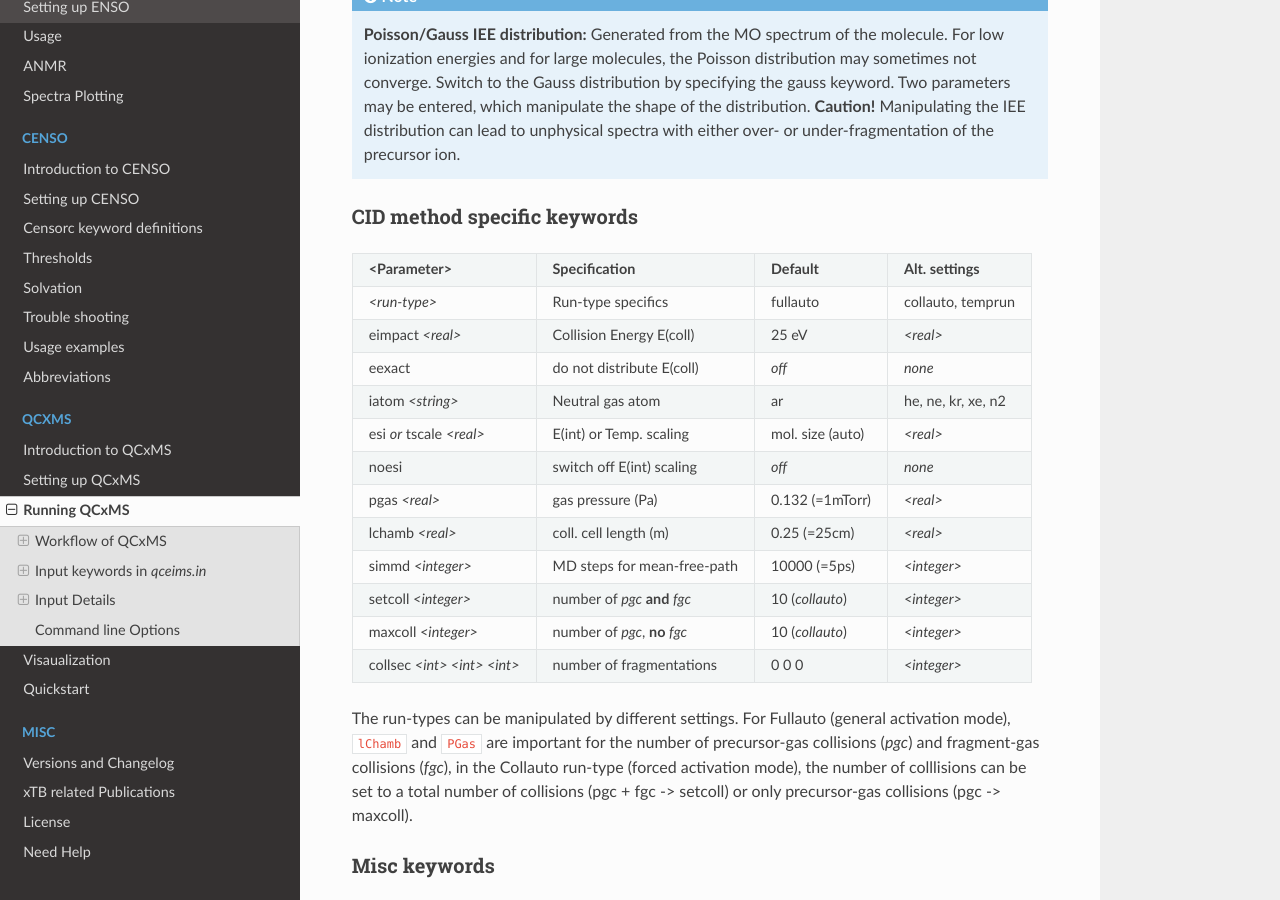
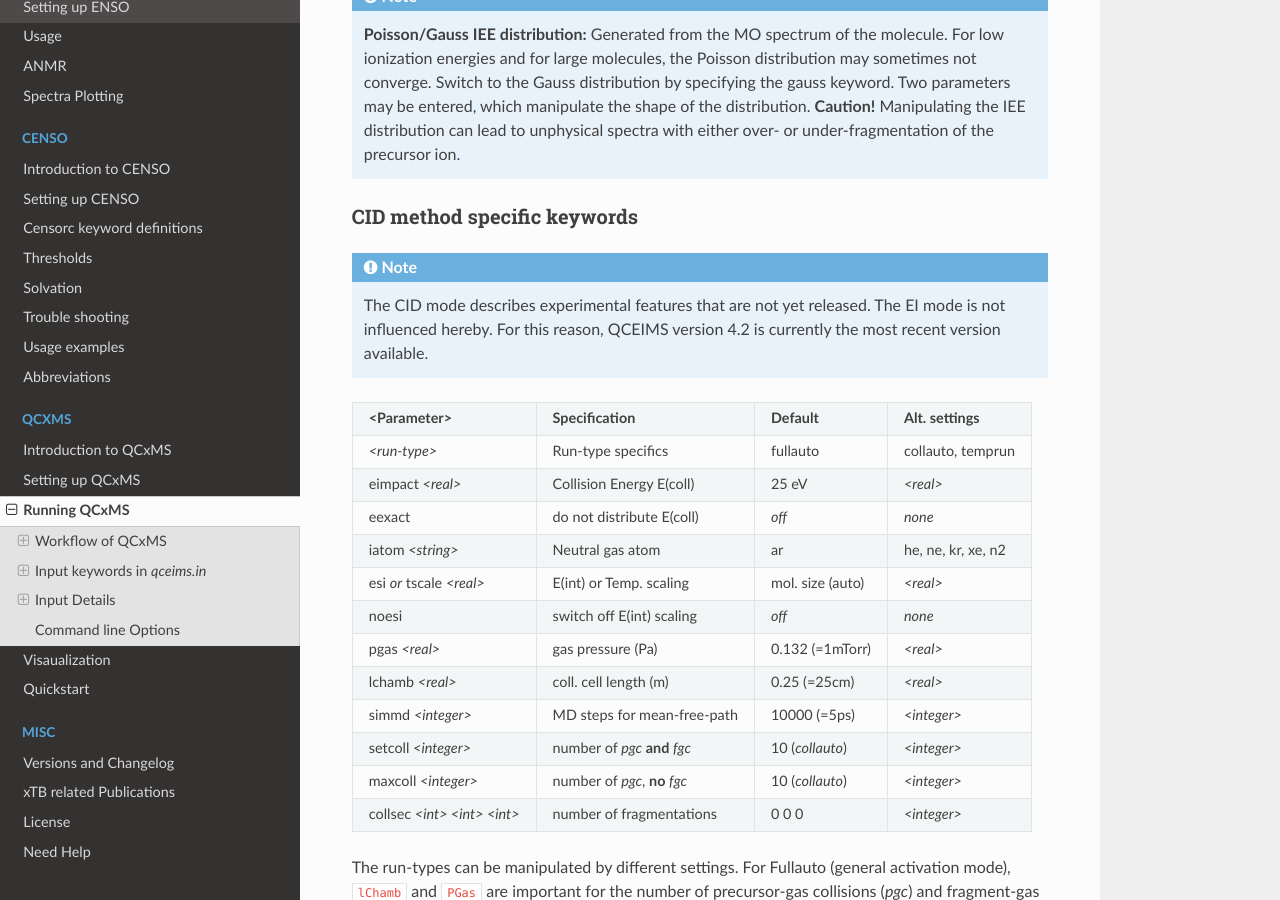
Before and after one commit to grimme-lab/xtb_docs, a Sphinx documentation site: the page built from source/qcxms_doc/qcxms_run.rst, in a window 1280 px wide and 900 px high, scrolled down 3165 px. Built offline with Sphinx 7.4.7 and the Read the Docs theme 2.0.0, drawn with Linux system fonts in a browser that asks for light colours; some of the changed text lies outside the part shown.

Commit message:
updated nore for CID runtype no.2

```diff
--- a/source/qcxms_doc/qcxms_run.rst
+++ b/source/qcxms_doc/qcxms_run.rst
@@ -77,7 +77,7 @@ Workflow of QCxMS
 .. figure:: ../../figures/qcxms/QCEIMS.png
   :align: center
 
-  Steps during the production runs in the EI and CID modules
+  Steps during the production runs in the EI and CID modules. CID module not yet available,
 
 
 Input keywords in *qceims.in*
@@ -136,6 +136,9 @@ EI method specific keywords
 
 CID method specific keywords
 ----------------------------
+.. note::
+   The CID mode describes experimental features that are not yet released. The EI mode is not influenced hereby.
+   For this reason, QCEIMS version 4.2 is currently the most recent version available.
 
 +-----------------------------+-------------------------------+----------------------+--------------------+
 | **<Parameter>**             | **Specification**             |  **Default**         | **Alt. settings**  |
```
